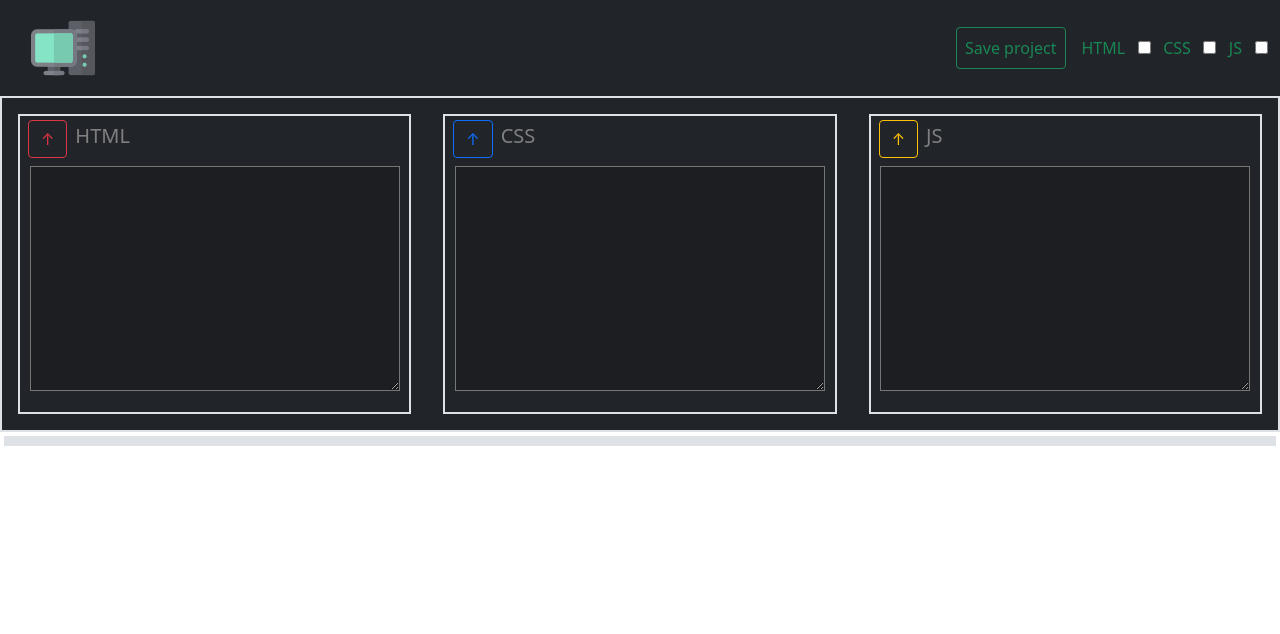
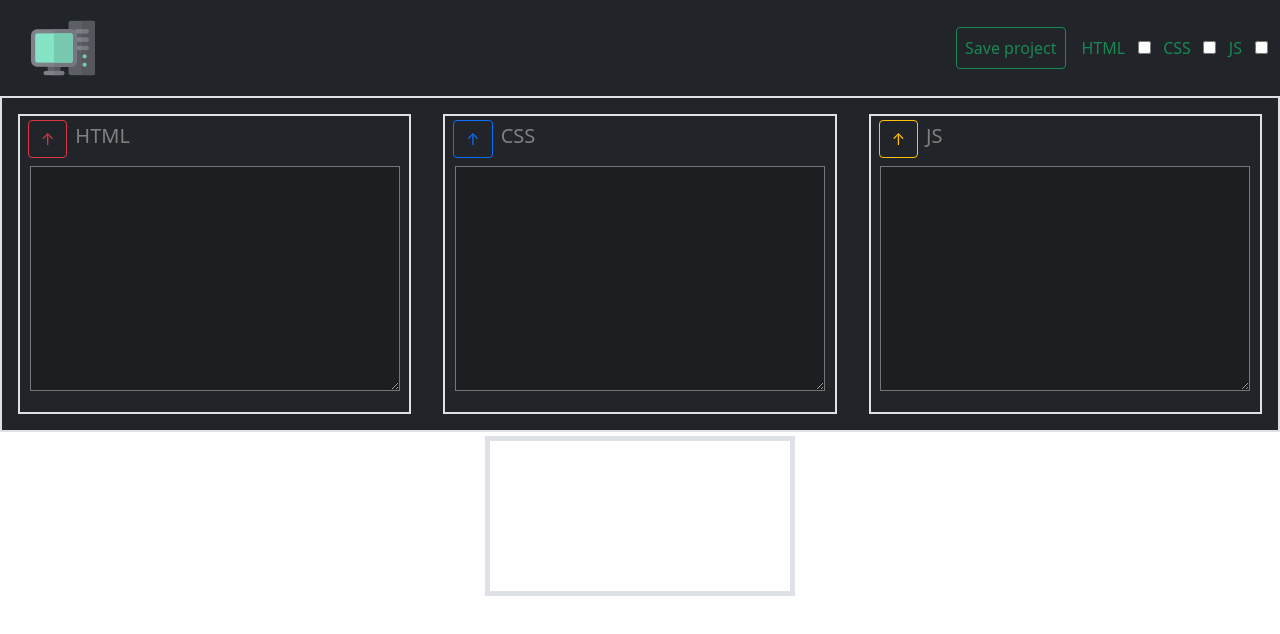
Before and after one commit to aj502gm/WebFactory-React, a React (Create React App) app: page / in a window 1280 px wide. Shown: the top 634 px of the page. Built offline with nearby package versions, Linux system fonts and the light colour scheme.

Commit message:
Iframe still not working...

```diff
--- a/src/App.js
+++ b/src/App.js
@@ -2,12 +2,18 @@ import './App.css';
 import 'bootstrap/dist/css/bootstrap.min.css';
 import CodeEditor from './components/codeEditorSection/index';
 import Nav from "./components/nav/index";
+import {TxtDataProvider} from "./context/txtAreaData/TxtDataCT";
+import {useContext, useEffect} from "react";
+import { txtDataCT } from "./context/txtAreaData/TxtDataCT";
 import OutPutTxt from "./components/outputSection/index";
-import {TxtDataProvider} from "./context/txtAreaData/TxtDataCT";
 // var FileSaver = require('file-saver');
 import FileSaver from 'file-saver';
 export let zip = require('jszip')();
 function App() {
+  const { htmlDataTemplate } = useContext(txtDataCT);
+  useEffect(()=>{
+   alert('montado');
+  }, [])
   return (
     <TxtDataProvider>
       <div className="App">
--- a/src/components/codeEditorSection/index.js
+++ b/src/components/codeEditorSection/index.js
@@ -1,13 +1,24 @@
 import CodePanel from "./CodePanel";
 import { txtDataCT } from "../../context/txtAreaData/TxtDataCT";
-import { useContext } from "react";
+import { useContext, useEffect } from "react";
+//import OutPutTxt from "../outputSection/index";
+
 export default function CodeEditor(){
-    const {htmlCheckBox, cssCheckBox, jsCheckBox} = useContext(txtDataCT);
+    const {htmlCheckBox, cssCheckBox, jsCheckBox, htmlDataTemplate} = useContext(txtDataCT);
+    // const parser = new DOMParser();
+    // let temp;
+    // useEffect(()=>{
+    //     temp = parser.parseFromString(htmlDataTemplate, "text/html");
+    //      console.log(temp);
+    // }, [])
     return(
         <div className="bg-dark  border ligth-success border-2 d-flex" >
             {!htmlCheckBox && <CodePanel labelValue = "HTML" txtAreaId = "htmlTxt" idPanel = "htmlSelector" idMainPanel = "htmlDiv" btnClassStyle = "btn btn-outline-danger ms-2 mt-1"></CodePanel> }
             {!cssCheckBox  &&<CodePanel labelValue = "CSS" txtAreaId = "cssTxt" idPanel = "cssSelector" idMainPanel = "cssDiv" btnClassStyle = "btn btn-outline-primary ms-2 mt-1"></CodePanel> }
             {!jsCheckBox && <CodePanel labelValue = "JS" txtAreaId = "jsTxt" idPanel = "jsSelector" idMainPanel = "jsDiv" btnClassStyle = "btn btn-outline-warning ms-2 mt-1"></CodePanel>}
+            {/* <OutPutTxt>
+
+            </OutPutTxt> */}
         </div>
     )
 }
--- a/src/components/outputSection/index.js
+++ b/src/components/outputSection/index.js
@@ -1,16 +1,22 @@
 import { useContext, useEffect, useState } from "react";
+import {createPortal} from "react-dom";
 import { txtDataCT } from "../../context/txtAreaData/TxtDataCT";
-export default function OutPutTxt(){
+export default function OutPutTxt({children, ...props}){
     const { htmlDataTemplate } = useContext(txtDataCT);
-    const htmlprueba = `<!doctype html>
-    <html lang="en">
-        <head>
-            <meta charset="utf-8">
-            <meta name="viewport" content="width=device-width, initial-scale=1">
-            <style type="text/css"></style>
-        </head>
-        <body><h1>HOJFDSHFJSDAHFJDSHFJSDHAJFHDSAJF</h1><script></script></body>
-    </html>;`
+    const [contentRef, setContentRef] = useState(null);
+
+    const mountNode =
+    contentRef?.contentWindow?.document?.body
+
+    // const htmlprueba = `<!doctype html>
+    // <html lang="en">
+    //     <head>
+    //         <meta charset="utf-8">
+    //         <meta name="viewport" content="width=device-width, initial-scale=1">
+    //         <style type="text/css"></style>
+    //     </head>
+    //     <body><h1>HOJFDSHFJSDAHFJDSHFJSDHAJFHDSAJF</h1><script></script></body>
+    // </html>;`
     //const [innertHtmlData, setInnerHtmlData] = useState({__html: htmlDataTemplate});
     // useEffect(() => {
     //     const node = document.querySelector('#outputTxt');
@@ -20,8 +26,9 @@ export default function OutPutTxt(){
     //     console.log()
     // });
     return (
-        <div className="outputBox border black-success border-5 m-1" id = "outDiv"  dangerouslySetInnerHTML = {{__html: htmlDataTemplate}}>
-        </div>
+        <iframe {...props} ref = {setContentRef} className="outputBox border black-success border-5 m-1" id = "outDiv">
+            {mountNode && createPortal(children, mountNode)}
+        </iframe>
     )
 }
 
```
